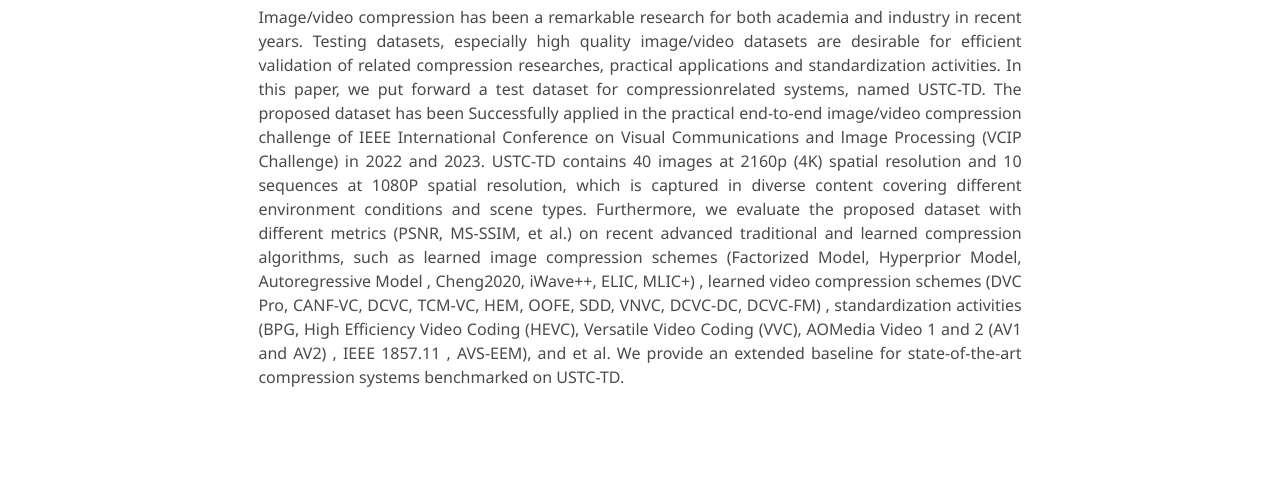
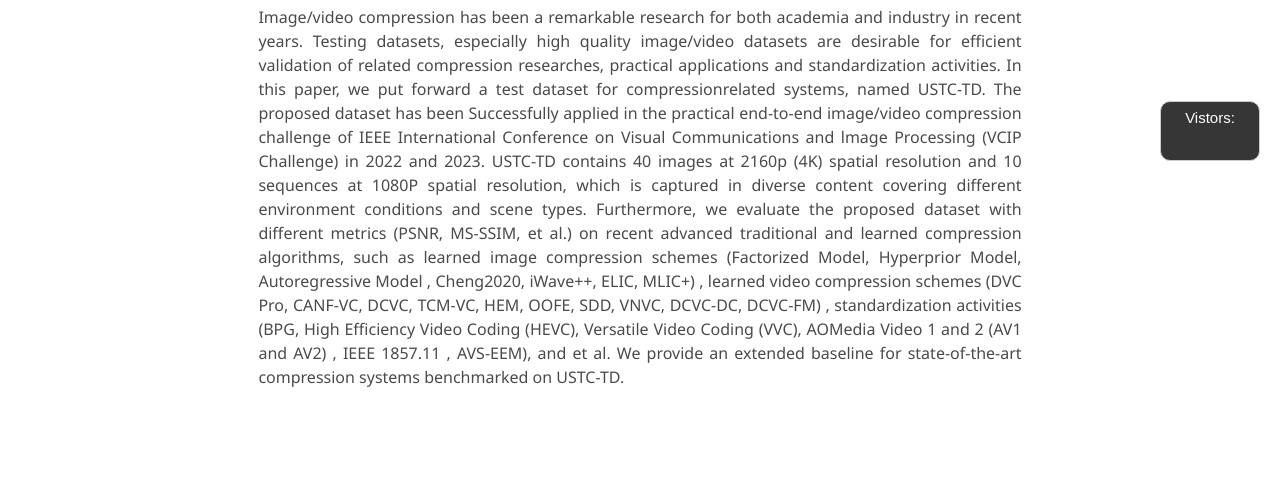
Before and after one commit to EsakaK/USTC-TD, a plain HTML site: page index.html in a window 1280 px wide. Shown: the part 619-1100 px from the top of the page. Drawn offline with nearby package versions, Linux system fonts and the light colour scheme; some packages are replaced by stand-ins of ours; a script that the page names is missing; some icons are missing; a web font is replaced by a local one.

Commit message:
ADD: visitors

```diff
--- a/index.html
+++ b/index.html
@@ -38,6 +38,7 @@
     <script src="./static/js/bulma-carousel.min.js"></script>
     <script src="./static/js/bulma-slider.min.js"></script>
     <script src="./static/js/index.js"></script>
+    <script async src="//busuanzi.ibruce.info/busuanzi/2.3/busuanzi.pure.mini.js"></script>
 </head>
 
 <body>
@@ -71,6 +72,11 @@
 
         </div>
     </nav>
+
+    <!--访问人数-->
+    <div class='visitorCount'>
+        <span id="busuanzi_container_site_pv">Vistors: <span id="busuanzi_value_site_pv"></span></span>
+    </div>
 
 
     <section class="hero">
--- a/static/css/index.css
+++ b/static/css/index.css
@@ -28,8 +28,7 @@ body {
 }
 
 
-.publication-title {
-}
+.publication-title {}
 
 .publication-banner {
   max-height: parent;
@@ -44,8 +43,7 @@ body {
   object-fit: fit;
 }
 
-.publication-header .hero-body {
-}
+.publication-header .hero-body {}
 
 .publication-title {
   font-family: 'Google Sans', sans-serif;
@@ -67,8 +65,7 @@ body {
   font-weight: bolder;
 }
 
-.publication-authors {
-}
+.publication-authors {}
 
 .publication-authors a {
   color: hsl(204, 86%, 53%) !important;
@@ -82,8 +79,7 @@ body {
   display: inline-block;
 }
 
-.publication-banner img {
-}
+.publication-banner img {}
 
 .publication-authors {
   /*color: #4286f4;*/
@@ -107,8 +103,7 @@ body {
   height: 100%;
 }
 
-.publication-body img {
-}
+.publication-body img {}
 
 
 .results-carousel {
@@ -139,8 +134,7 @@ body {
   border-radius: 5px;
 }
 
-.interpolation-video-column {
-}
+.interpolation-video-column {}
 
 .interpolation-panel .slider {
   margin: 0 !important;
@@ -153,12 +147,13 @@ body {
 #interpolation-image-wrapper {
   width: 100%;
 }
+
 #interpolation-image-wrapper img {
   border-radius: 5px;
 }
 
 /* CSS样式 */
-.person{
+.person {
   display: -webkit-flex;
   -webkit-flex-flow: row wrap;
   display: -ms-flexbox;
@@ -201,9 +196,21 @@ img.roundimg {
   margin: 2px;
 }
 
-.block-img {
-  display: flex;
-  justify-content: center;
-  align-items: center;
-  height: 100vh;
+.visitorCount {
+  position: fixed;
+  bottom: 20px;
+  right: 20px;
+  padding: 5px;
+  background-color: #363636;
+  border: 1px solid #ccc;
+  border-radius: 10px;
+  /* 将border-radius设置为适当的数值，实现圆角矩形效果 */
+  /* 将border-radius设置为50%实现圆形效果 */
+  width: 100px;
+  height: 60px;
+  text-align: center;
+  font-family: Dubai, sans-serif;
+  font-size: 15px;
+  color: #ffffff;
+  /* 文字垂直居中 */
 }
```
Lines whose indentation alone changed are shown as unchanged.
